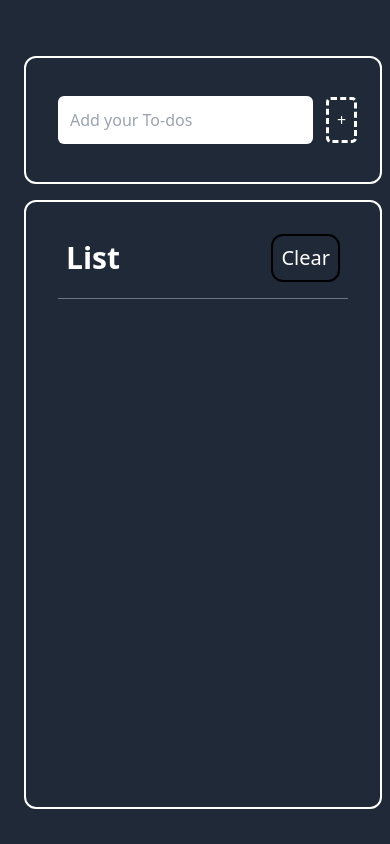
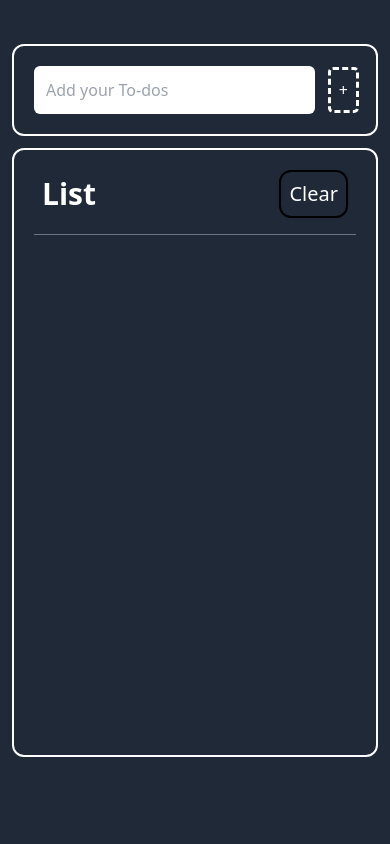
Before and after one commit to Omkarshet-e/todolist-typescript, a React (Vite) app: page / in a window 390 px wide. Built offline with nearby package versions, Linux system fonts and the light colour scheme.

Commit message:
modify style for responsive design

```diff
--- a/src/components/Inputbar.tsx
+++ b/src/components/Inputbar.tsx
@@ -28,7 +28,7 @@ export default function Inputbar({ setTodos }: InputProps) {
     }
   }
   return (
-    <div className="border-2 border-white h-[8rem] rounded-xl flex p-8 m-4 items-center">
+    <div className="border-2 border-white h-[8rem] rounded-xl flex p-8 m-4 items-center max-sm:m-1 max-sm:p-5 max-sm:h-auto">
       <input
         className="flex-grow py-3 rounded-md px-3 "
         type="text"
--- a/src/components/List.tsx
+++ b/src/components/List.tsx
@@ -11,7 +11,7 @@ function List({ todos, setTodos }: ListProps) {
   }
 
   return (
-    <div className="border-2 border-white min-h-[calc(85%-40px)] max-h-fit rounded-xl p-8 m-4 ">
+    <div className="border-2 border-white min-h-[calc(85%-40px)]  rounded-xl p-8 m-4 max-sm:m-1 max-sm:p-5 max-sm:mt-3">
       <div className="label text-white flex justify-between items-center px-2">
         <h1 className="md:text-5xl text-3xl font-semibold">List</h1>
         <button
```
